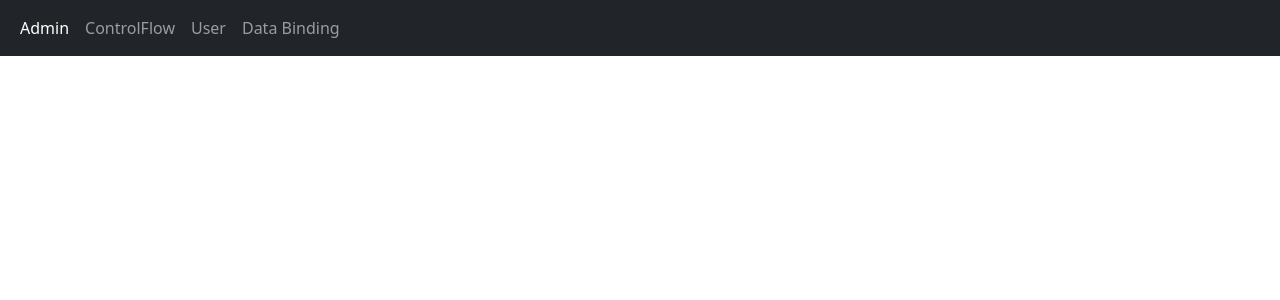
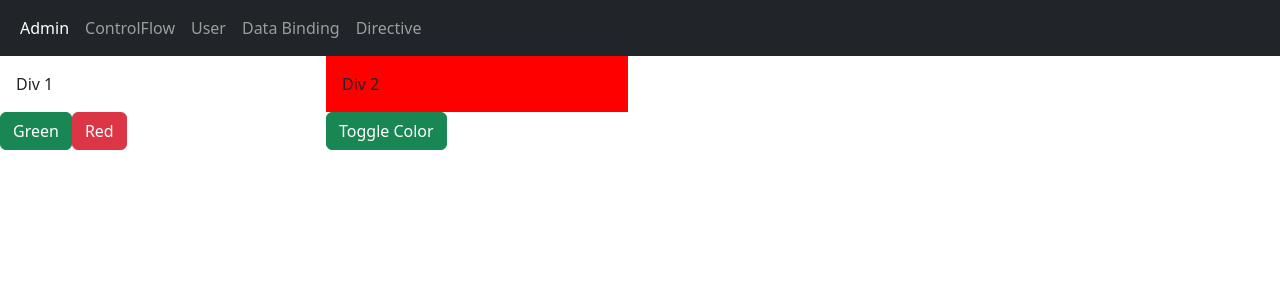
Before and after one commit to sudhakarkilaparthi/Angular20Tutorial, an Angular app: page /attribute-dir in a window 1280 px wide. Before the commit this address led to /. Shown: the top 300 px of the page. Built offline with nearby package versions, Linux system fonts and the light colour scheme.

Commit message:
Directives examples

```diff
--- a/src/app/app.html
+++ b/src/app/app.html
@@ -13,6 +13,9 @@
       </li>
       <li class="nav-item">
         <a class="nav-link" routerLink="data-binding">Data Binding</a>
+      </li>
+      <li class="nav-item">
+        <a class="nav-link" routerLink="attribute-dir">Directive</a>
       </li>
     </ul>
   </div>
--- a/src/app/app.routes.ts
+++ b/src/app/app.routes.ts
@@ -4,6 +4,7 @@
 import { User } from './components/user/user';
 import { DataBinding } from './components/data-binding/data-binding';
 import { SignalEx } from './components/signal-ex/signal-ex';
+import { AttDirective } from './att-directive/att-directive';
 
 export const routes: Routes = [
       {
@@ -20,5 +21,8 @@
       },
       {
             path:'signal-ex',component:SignalEx
+      },
+      {
+            path:'attribute-dir', component:AttDirective
       }
 ];
--- /dev/null
+++ b/src/app/att-directive/att-directive.html
@@ -0,0 +1,19 @@
+<div class="row">
+    <div class="col-3" [ngClass]="div1ClassName()">
+        <div class="p-3">Div 1 {{div1ClassName()}}</div>
+    </div>
+    <div class="col-3">
+        <div class="p-3" [ngStyle]="{'background-color':isDiv2Green==true?'blue':'red'}">
+            Div 2
+        </div>
+    </div>
+</div>
+<div class="row">
+    <div class="col-3">
+        <button class="btn btn-success" (click)="setBgClass('bg-success')">Green</button>
+        <button class="btn btn-danger" (click)="setBgClass('bg-danger')">Red</button>
+    </div>
+    <div class="col-3">
+        <button class="btn btn-success" (click)="toggleDiv2Bg()">Toggle Color</button>
+    </div>
+</div>
--- /dev/null
+++ b/src/app/att-directive/att-directive.ts
@@ -0,0 +1,22 @@
+import { Component, signal } from '@angular/core';
+import { NgClass, NgStyle } from '@angular/common';
+
+@Component({
+  selector: 'app-att-directive',
+  imports: [NgClass, NgStyle],
+  templateUrl: './att-directive.html',
+  styleUrl: './att-directive.css',
+})
+export class AttDirective {
+  div1ClassName = signal<string>("");
+
+  isDiv2Green: boolean = false;
+
+  setBgClass(className: string) {
+    this.div1ClassName.set(className);
+  }
+
+  toggleDiv2Bg() {
+    this.isDiv2Green = !this.isDiv2Green;
+  }
+}
```
Also changed, not shown: src/app/att-directive/att-directive.css (added), 1 other file (tests, documents, lock files or other folders).
